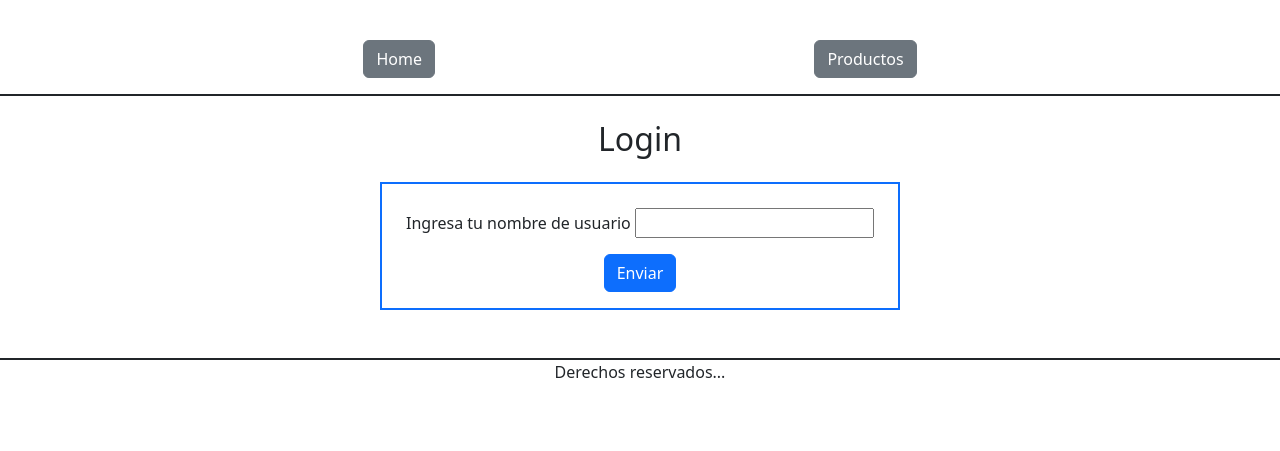
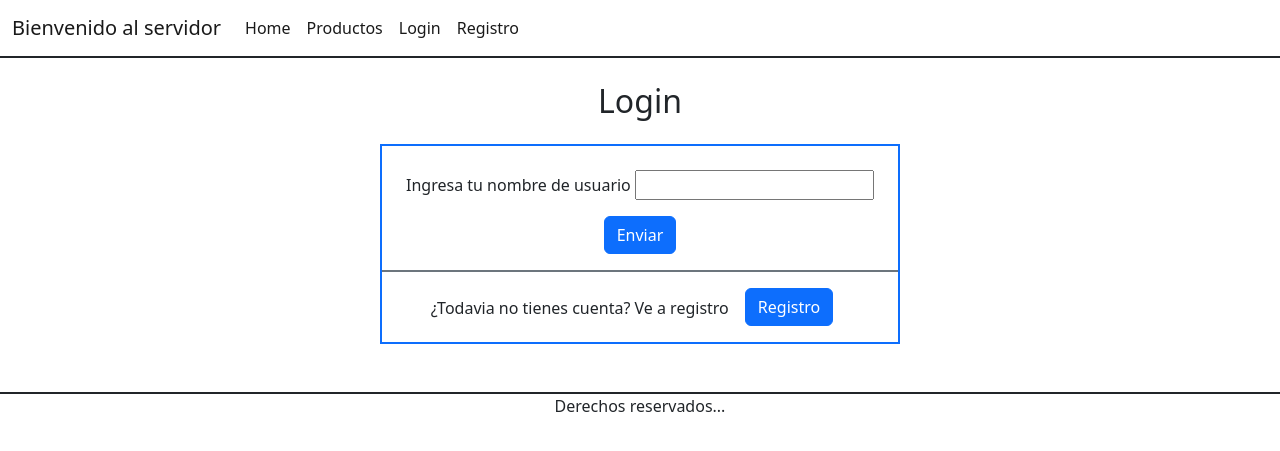
Before and after one commit to Juancavallejo/BackEnd, a Node project: template src/views/login.handlebars in a window 1280 px wide. Shown: the top 451 px of the page. Run offline with Node 20 templates, Linux system fonts and the light colour scheme; the template is opened without the code that fills it, so the values that code supplies are empty; some libraries are stand-ins or nearby versions.

Commit message:
Changes next Desafio

```diff
--- a/src/server.js
+++ b/src/server.js
@@ -54,7 +54,6 @@ app.use (session({
 }))
 
 
-
 //Router - Rutas del servidor
 //-------------------------------------------------
 import productsRouter from "./routes/products.js";
--- a/src/views/home.handlebars
+++ b/src/views/home.handlebars
@@ -5,3 +5,4 @@
       </div>
     </div>
    {{> form}}
+   {{> data}}
--- a/src/views/layouts/main.handlebars
+++ b/src/views/layouts/main.handlebars
@@ -11,9 +11,30 @@
 </head>
 
 <body>
-    <nav class="d-flex justify-content-evenly my-4 border-bottom border-dark border-2">
-        <a href="/" class="btn btn-secondary m-3">Home</a>
-        <a href="/allproducts" class="btn btn-secondary m-3">Productos</a>
+    <nav class="navbar navbar-expand-lg border-bottom border-dark border-2">
+        <div class="container-fluid">
+            <a class="navbar-brand" href="/">Bienvenido al servidor</a>
+            <button class="navbar-toggler" type="button" data-bs-toggle="collapse" data-bs-target="#navbarNav"
+                aria-controls="navbarNav" aria-expanded="false" aria-label="Toggle navigation">
+                <span class="navbar-toggler-icon"></span>
+            </button>
+            <div class="collapse navbar-collapse" id="navbarNav">
+                <ul class="navbar-nav">
+                    <li class="nav-item">
+                        <a class="nav-link active" aria-current="page" href="/">Home</a>
+                    </li>
+                    <li class="nav-item">
+                        <a class="nav-link active" href="/allproducts">Productos</a>
+                    </li>
+                    <li class="nav-item">
+                        <a class="nav-link active" href="/login">Login</a>
+                    </li>
+                    <li class="nav-item">
+                        <a class="nav-link active" href="/registro">Registro</a>
+                    </li>
+                </ul>
+            </div>
+        </div>
     </nav>
     {{{ body}}}
     <footer class="text-center mt-5 border-top border-dark border-2"> Derechos reservados...</footer>
--- a/src/views/login.handlebars
+++ b/src/views/login.handlebars
@@ -1,7 +1,7 @@
 <h2 class="text-center my-4">Login</h2>
 <div class="container">
     <div class="d-flex justify-content-center">
-        <form method="get" action="/login" class="mx-auto border border-primary border-2">
+        <form method="post" action="/login" class="mx-auto border border-primary border-2">
             <div class="px-4 pt-4">
                 <label>Ingresa tu nombre de usuario</label>
                 <input type="text" name="user" />
@@ -9,6 +9,10 @@
             <div class="d-flex justify-content-center">
                 <button type="submit" class="btn btn-primary m-3">Enviar</button>
             </div>
+            <div class="d-flex justify-content-center border-top border-secondary border-2">
+                <p class="mt-4"> ¿Todavia no tienes cuenta? Ve a registro </p>
+                <a href="/registro" class="btn btn-primary m-3"> Registro</a>
+            </div>
         </form>
     </div>
 </div>
--- a/src/views/partials/data.handlebars
+++ b/src/views/partials/data.handlebars
@@ -1,9 +1,6 @@
 <div>
     <h3 class="text-center my-4">Listado de productos</h3>
 
-    <div class="d-flex justify-content-center">
-        <a href="/" class="btn btn-secondary m-3"> Home </a>
-    </div>
     {{#each allProducts}}
     <div class="card shadow d-inline-flex m-4" style="width: 20rem;">
         <img src={{this.thumbnail}} alt={{this.title}}>
```
Also changed, not shown: src/routes/products.js (+23 -7 lines), src/views/signup.handlebars (added, +27 -0 lines).
